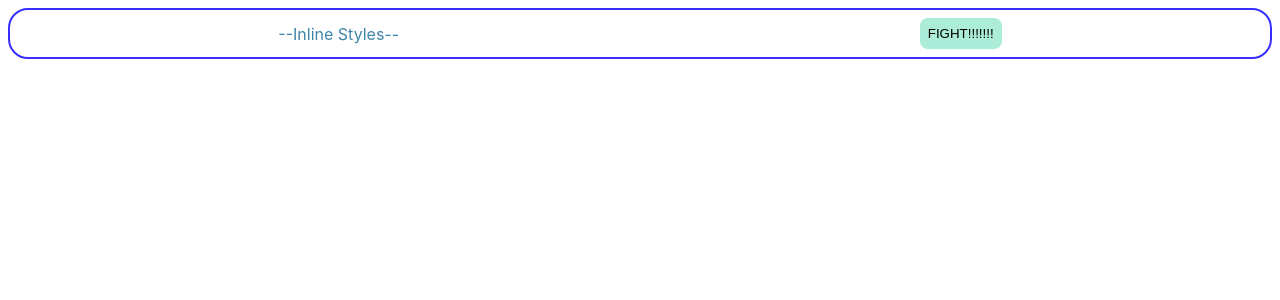
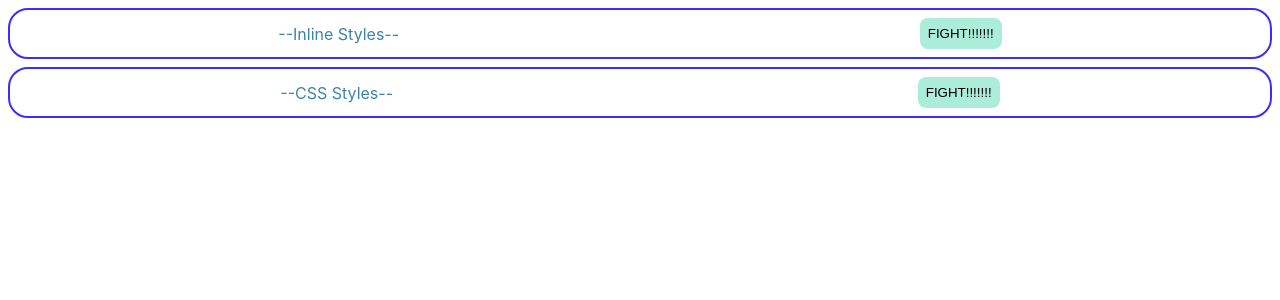
Before and after one commit to mizuki-yamada/react-advanced, a React (Create React App) app: page / in a window 1280 px wide. Shown: the top 300 px of the page. Built offline with nearby package versions, Linux system fonts and the light colour scheme.

Commit message:
cssモジュールを学習

```diff
--- a/src/App.js
+++ b/src/App.js
@@ -1,11 +1,13 @@
 import './App.css';
 import { InlineStyle } from './components/InlineStyle';
+import { CssModules } from './components/CssModules';
 
 function App() {
 
   return (
     <div className="App">
-     <InlineStyle></InlineStyle>
+      <InlineStyle></InlineStyle>
+      <CssModules></CssModules>
     </div>
   );
 }
--- /dev/null
+++ b/src/components/CssModules.jsx
@@ -0,0 +1,10 @@
+import classes from "./CssModules.module.scss";
+
+export const CssModules = () => {
+  return (
+    <div className={classes.container}>
+      <p className={classes.titleStyle}>--CSS Styles--</p>
+      <button className={classes.buttonStyle}>FIGHT!!!!!!!</button>
+    </div>
+  );
+};
--- /dev/null
+++ b/src/components/CssModules.module.css
@@ -0,0 +1,21 @@
+.container {
+  border: solid 2px #392eff;
+  border-radius: 20px;
+  padding: 8px;
+  margin: 8px;
+  display: flex;
+  justify-content: space-around;
+  align-items: center;
+}
+
+.titleStyle {
+  margin: 0;
+  color: #3d84a8;
+}
+
+.buttonStyle {
+  background-color: #abedd8;
+  border: none;
+  padding: 8px;
+  border-radius: 8px;
+}
--- /dev/null
+++ b/src/components/CssModules.module.min.css
@@ -0,0 +1 @@
+.container{border:solid 2px #392eff;border-radius:20px;padding:8px;margin:8px;display:flex;justify-content:space-around;align-items:center}.titleStyle{margin:0;color:#3d84a8}.buttonStyle{background-color:#abedd8;border:none;padding:8px;border-radius:8px}
--- /dev/null
+++ b/src/components/CssModules.module.scss
@@ -0,0 +1,21 @@
+.container {
+  border: solid 2px #392eff;
+  border-radius: 20px;
+  padding: 8px;
+  margin: 8px;
+  display: flex;
+  justify-content: space-around;
+  align-items: center;
+}
+
+.titleStyle {
+    margin: 0;
+    color: #3d84a8;
+  };
+
+.buttonStyle {
+    background-color: #abedd8;
+    border: none;
+    padding: 8px;
+    border-radius: 8px;
+  };
--- /dev/null
+++ b/src/components/CssModules.modules.min.css
@@ -0,0 +1 @@
+.container{border:solid 2px #392eff;border-radius:20px;padding:8px;margin:8px;display:flex;justify-content:space-around;align-items:center}
```
Also changed, not shown: src/components/CssModules.modules.css (added, +9 -0 lines).
